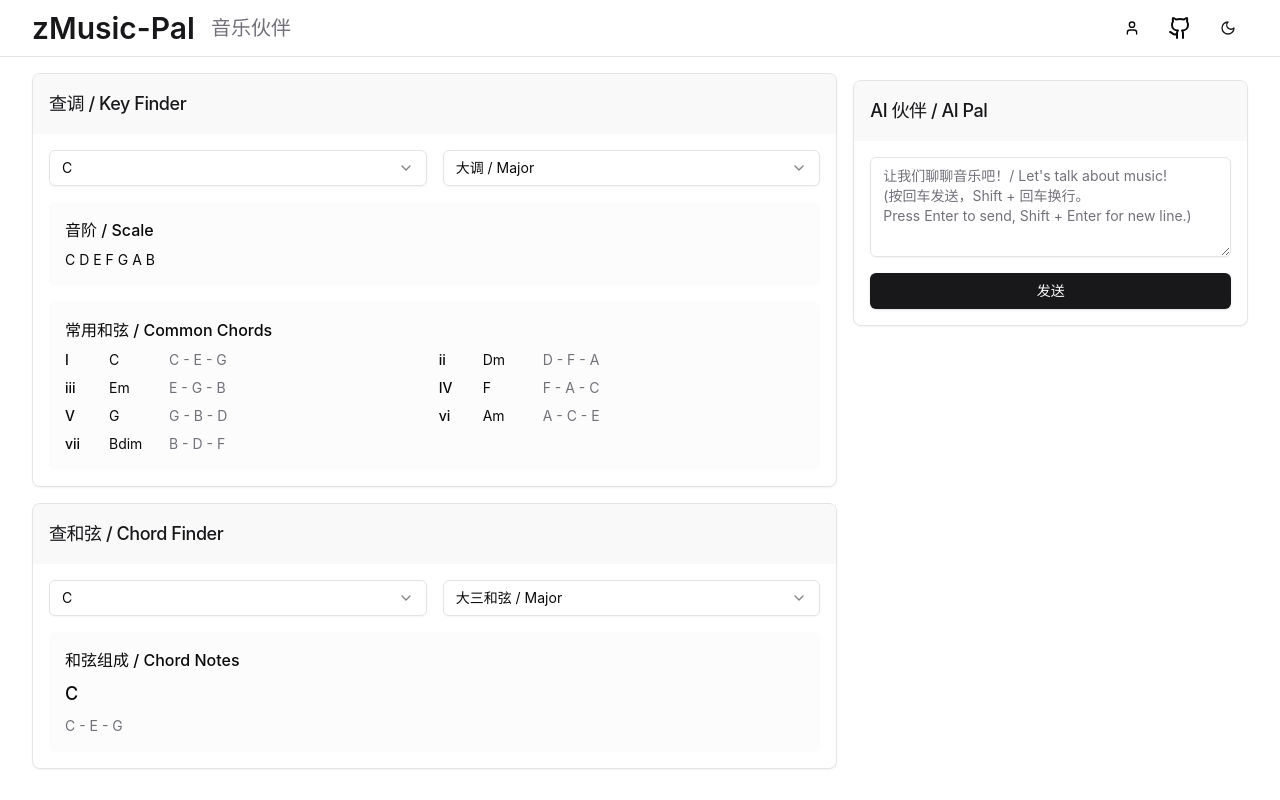
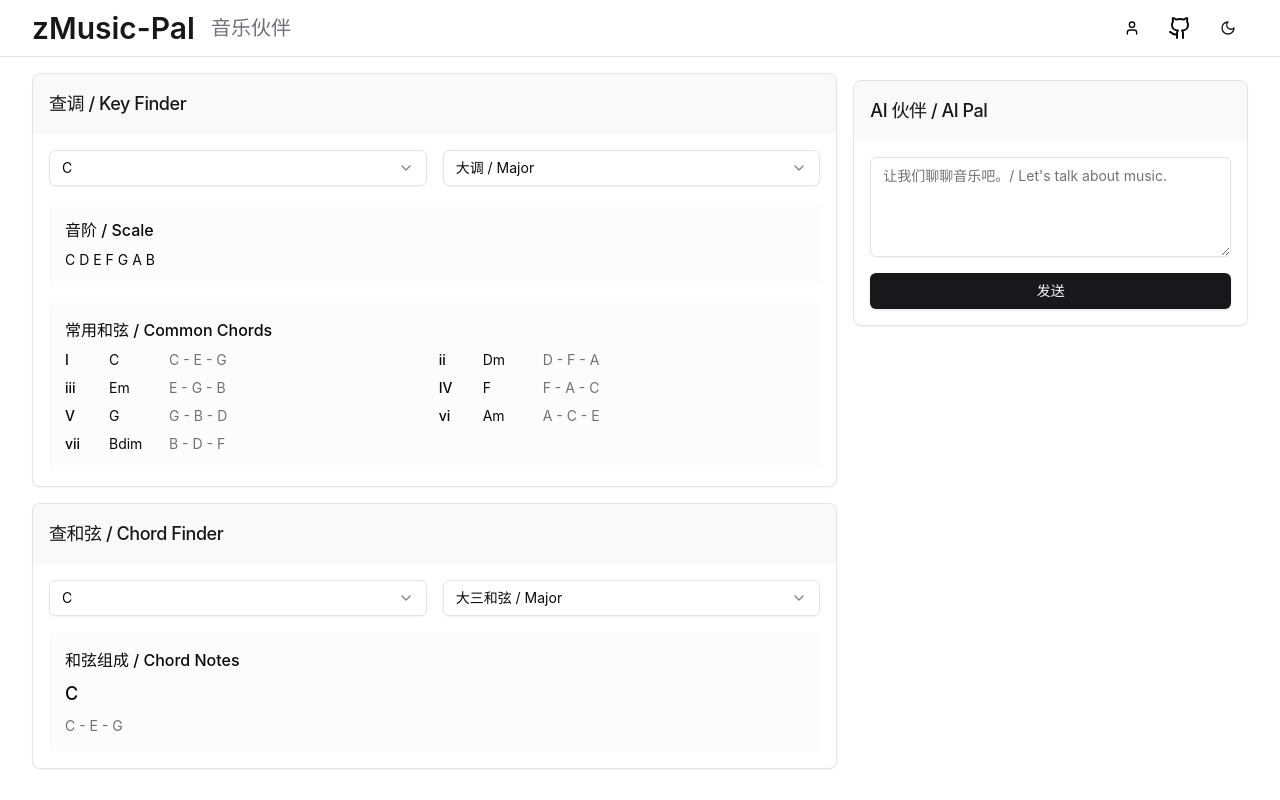
Before and after one commit to zoejane/zmusic-pal, a Next.js app: page / in a window 1280 px wide. Built offline with nearby package versions, Linux system fonts and the light colour scheme.

Commit message:
feat: update AI assistant role and input placeholder

```diff
--- a/components/AIPal.tsx
+++ b/components/AIPal.tsx
@@ -44,7 +44,7 @@ export default function AIPal() {
     <CardWrapper title="AI 伙伴 / AI Pal">
       <div className="space-y-4">
         <Textarea
-          placeholder={`让我们聊聊音乐吧！/ Let's talk about music!\n(按回车发送，Shift + 回车换行。\nPress Enter to send, Shift + Enter for new line.)`}
+          placeholder="让我们聊聊音乐吧。/ Let's talk about music."
           value={input}
           onChange={(e) => setInput(e.target.value)}
           onKeyDown={handleKeyDown}
```
Also changed, not shown: 1 other file (tests, documents, lock files or other folders).
